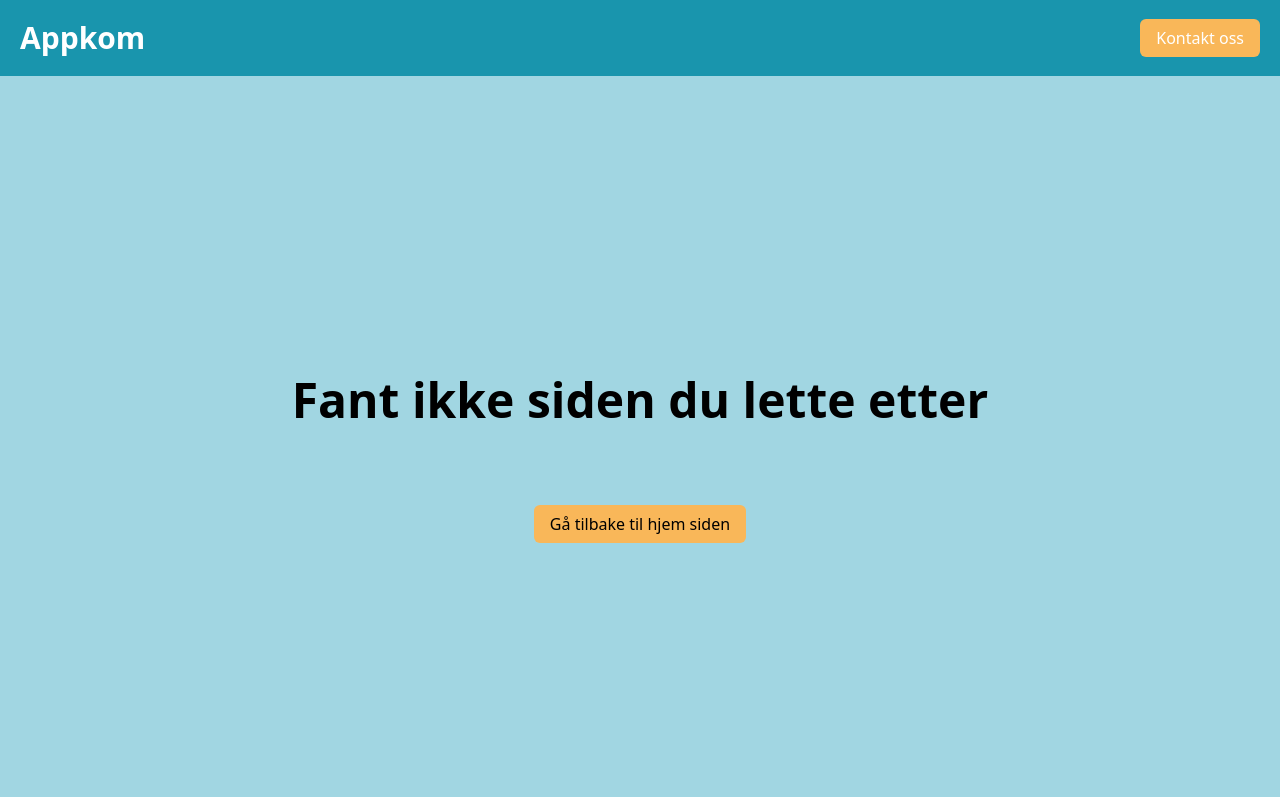
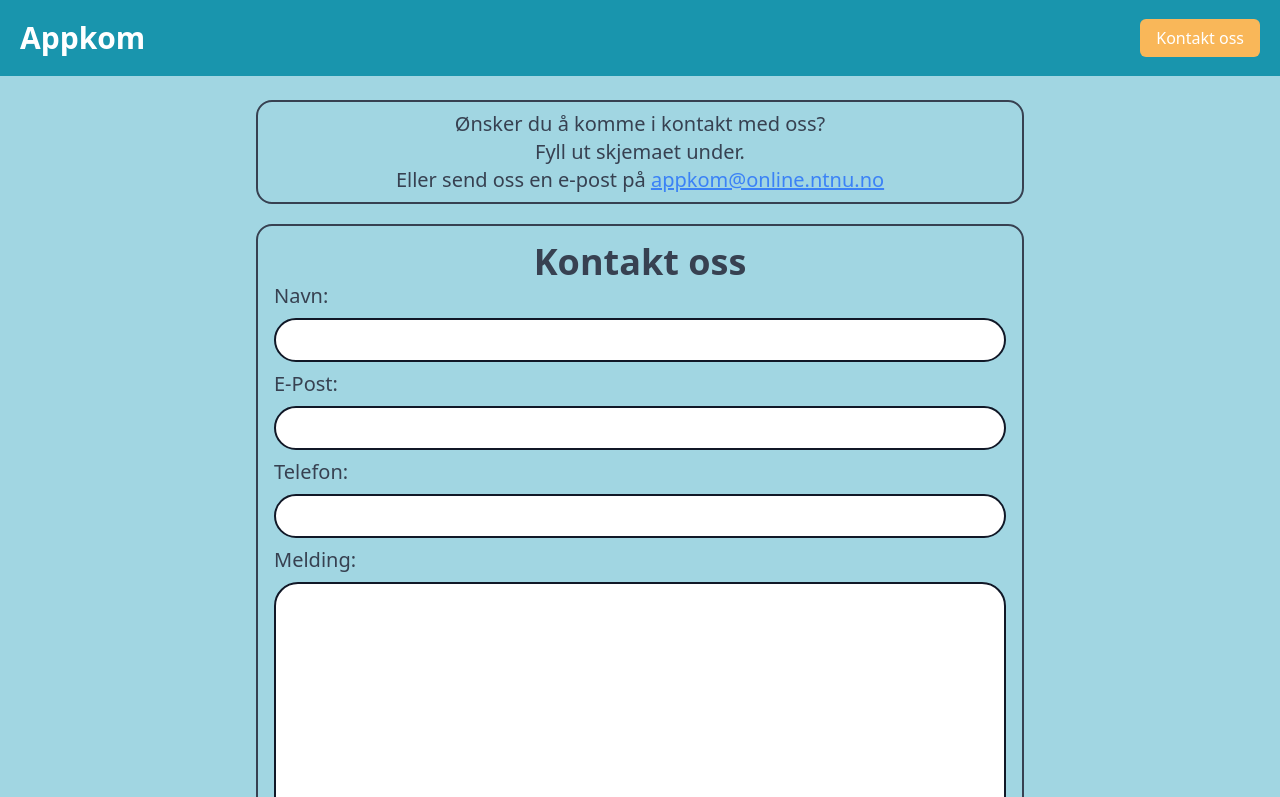
Before and after one commit to appKom/home, a Next.js app: page /kontakt in a window 1280 px wide. Before the commit this address had no page. Shown: the top 797 px of the page. Built offline with nearby package versions, Linux system fonts and the light colour scheme.

Commit message:
created frontend for contact us page

```diff
--- /dev/null
+++ b/app/kontakt/page.tsx
@@ -0,0 +1,152 @@
+"use client";
+
+import { useState } from "react";
+import toast from "react-hot-toast";
+
+export default function ContactPage() {
+  const [formData, setFormData] = useState({
+    name: "",
+    email: "",
+    phone: "",
+    message: "",
+  });
+
+  const [buttonText, setButtonText] = useState("Send");
+  const [, setStatus] = useState({ submitted: false, message: "" });
+
+  const handleChange = (e: { target: { name: string; value: string } }) => {
+    const { name, value } = e.target;
+    setFormData({
+      ...formData,
+      [name]: value,
+    });
+  };
+
+  const handleSubmit = async (e: { preventDefault: () => void }) => {
+    e.preventDefault();
+    setButtonText("Sending...");
+
+    await fetch("", {
+      method: "POST",
+      headers: {
+        "Content-Type": "application/json",
+      },
+      body: JSON.stringify(formData),
+    })
+      .then(() => {
+        setStatus({ submitted: true, message: "Message sent successfully" });
+        setButtonText("Submit");
+        setFormData({
+          name: "",
+          email: "",
+          phone: "",
+          message: "",
+        });
+        toast.success("Message sent successfully");
+      })
+      .catch(() => {
+        setStatus({ submitted: false, message: "Error sending message" });
+        toast.error("Error sending message");
+        setButtonText("Submit");
+      });
+  };
+
+  return (
+    <div className="w-full flex justify-center min-h-screen">
+      <div className="py-6 px-6 w-full max-w-screen-lg text-gray-700">
+        <main className="flex flex-col gap-5 pb-6">
+          <div className="w-full max-w-3xl mx-auto justify-center">
+            <p className="text-xl text-center border-solid rounded-2xl border border-2 border-gray-700 dark:border-white p-2">
+              Ønsker du å komme i kontakt med oss? <br /> Fyll ut skjemaet
+              under. <br />
+              Eller send oss en e-post på{" "}
+              <a
+                href="mailto:appkom@online.ntnu.no"
+                className="text-blue-500 underline hover:text-onlineOrange"
+              >
+                appkom@online.ntnu.no
+              </a>
+            </p>
+          </div>
+
+          <div
+            id="contact-me"
+            className="flex flex-col w-full max-w-3xl  p-4 mx-auto border-solid rounded-2xl border border-2 border-gray-700 dark:border-white"
+          >
+            <h1 className="text-center font-bold text-4xl">Kontakt oss</h1>
+            <form onSubmit={handleSubmit} className="w-full">
+              <label
+                className="text-shadow block text-xl font-medium"
+                htmlFor="name"
+              >
+                Navn:
+              </label>
+              <input
+                type="text"
+                id="name"
+                name="name"
+                value={formData.name}
+                onChange={handleChange}
+                required
+                className="my-2 p-2 w-full rounded-3xl  border-solid border-2 border-gray-900 dark:border-white transition-none outline-none"
+              />
+              <label
+                className="text-shadow block text-xl font-medium"
+                htmlFor="email"
+              >
+                E-Post:
+              </label>
+              <input
+                type="email"
+                id="email"
+                name="email"
+                value={formData.email}
+                onChange={handleChange}
+                required
+                className="my-2 p-2 w-full rounded-3xl  border-solid border-2 border-gray-900 dark:border-white transition-none outline-none"
+              />
+              <label
+                className="text-shadow block text-xl font-medium"
+                htmlFor="phone"
+              >
+                Telefon:
+              </label>
+              <input
+                type="phone"
+                id="phone"
+                name="phone"
+                value={formData.phone}
+                onChange={handleChange}
+                className="my-2 p-2 w-full rounded-3xl  border-solid border-2 border-gray-900 dark:border-white transition-none outline-none"
+              />
+              <label
+                className="text-shadow block text-xl font-medium"
+                htmlFor="message"
+              >
+                Melding:
+              </label>
+              <textarea
+                id="message"
+                name="message"
+                value={formData.message}
+                onChange={handleChange}
+                required
+                className="my-2 p-2 h-60 w-full rounded-3xl   border-solid border-2 border-gray-900 dark:border-white transition-none outline-none"
+              />
+              <div className="py-5 text-center">
+                <button
+                  type="submit"
+                  className={
+                    "px-4 py-2 rounded-md bg-onlineOrange hover:bg-orange-400 text-2xl "
+                  }
+                >
+                  {buttonText}
+                </button>
+              </div>
+            </form>
+          </div>
+        </main>
+      </div>
+    </div>
+  );
+}
--- a/package.json
+++ b/package.json
@@ -12,6 +12,7 @@
     "next": "14.2.11",
     "react": "^18",
     "react-dom": "^18",
+    "react-hot-toast": "^2.4.1",
     "react-icons": "^5.3.0",
     "react-markdown": "^9.0.1",
     "rehype-raw": "^7.0.0"
```
Also changed, not shown: 1 other file (tests, documents, lock files or other folders).
